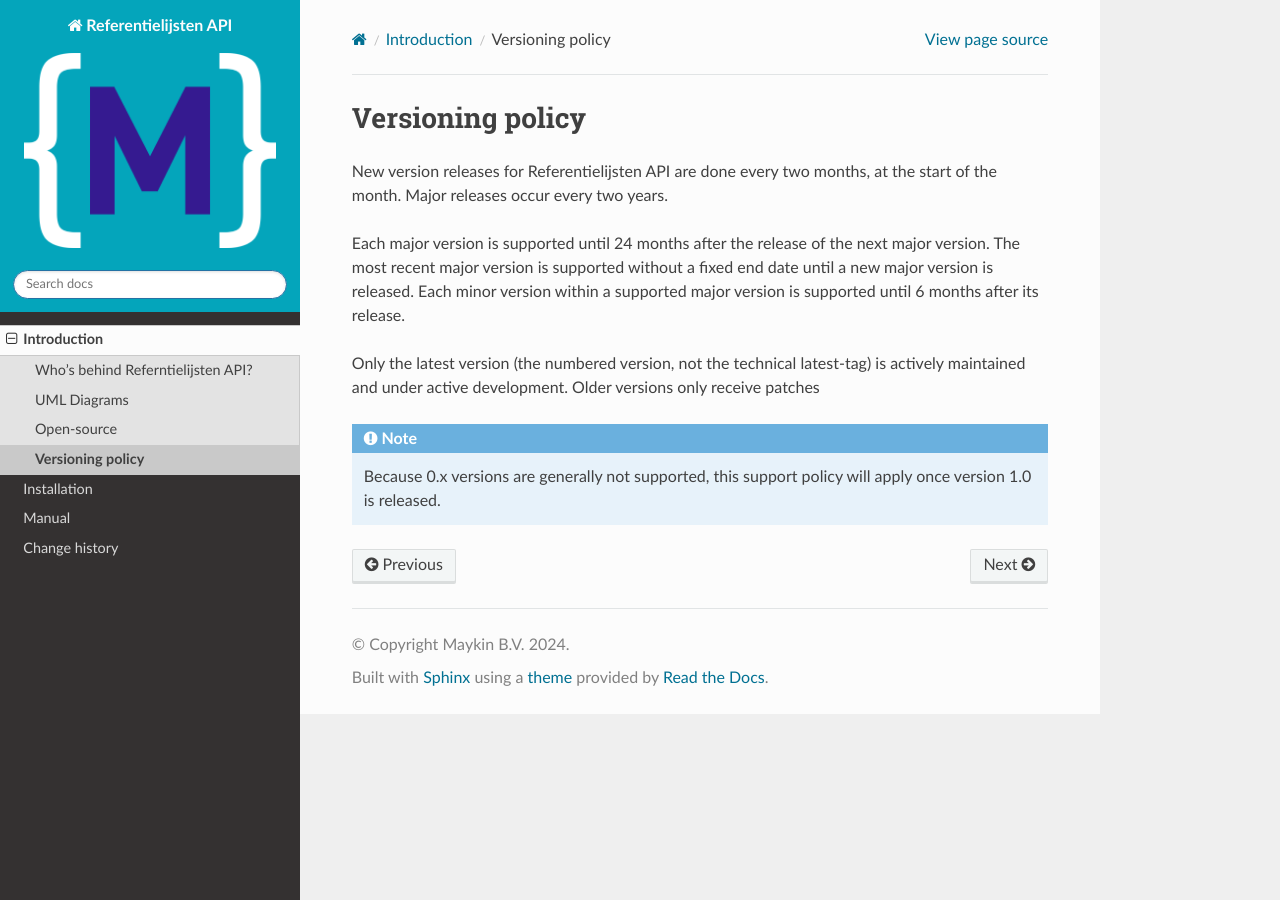
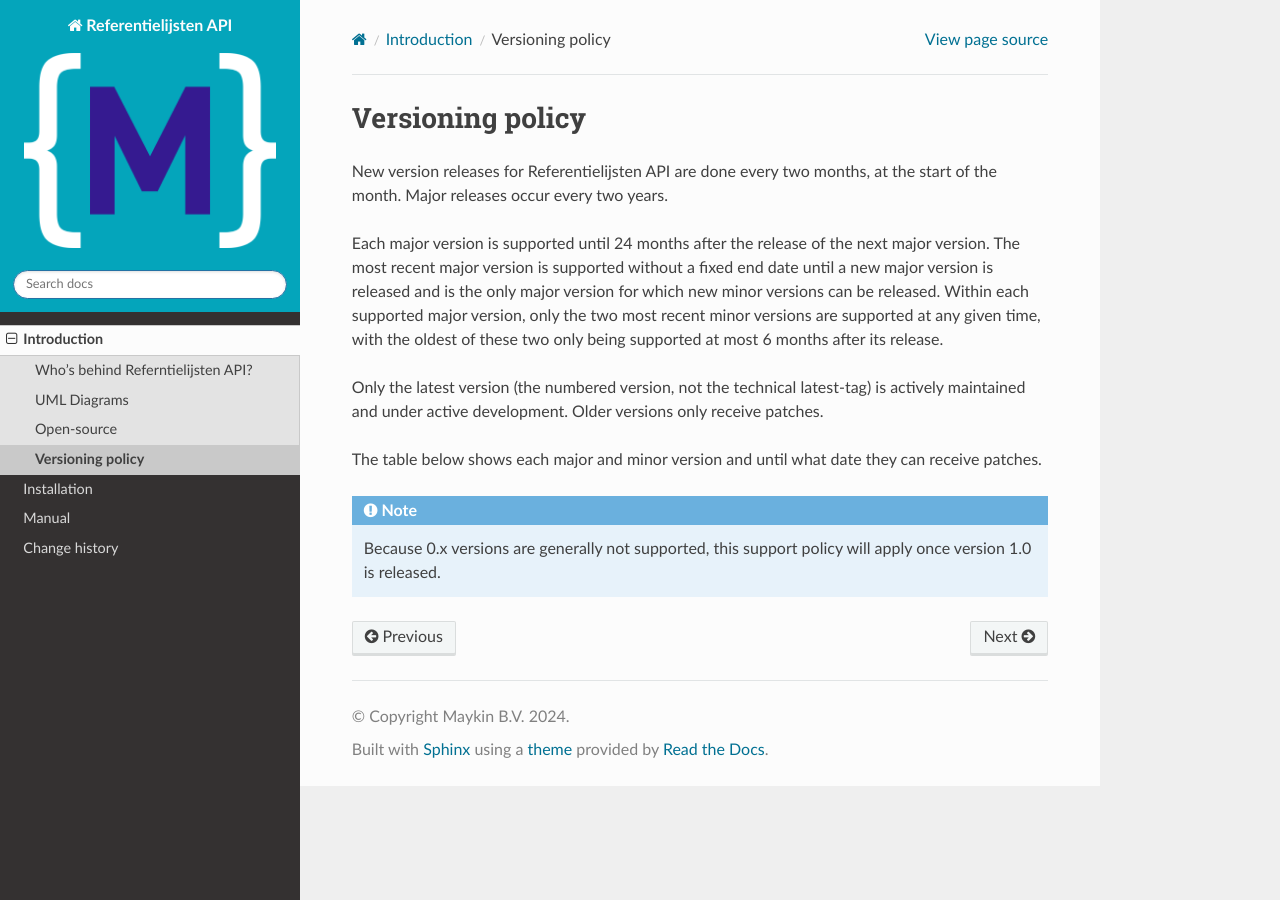
Before and after one commit to maykinmedia/referentielijsten, a Sphinx documentation site: the page built from docs/introduction/versioning.rst, in a window 1280 px wide. Built offline with Sphinx 7.4.7 and the Read the Docs theme 3.1.0, drawn with Linux system fonts in a browser that asks for light colours.

Commit message:
:memo: [maykinmedia/open-api-framework#205] Slight changes to versioning policy
* Support at most two minor versions at a time for each major version

* More clearly state that older major versions do not get new minor versions anymore

```diff
--- a/docs/introduction/versioning.rst
+++ b/docs/introduction/versioning.rst
@@ -7,11 +7,16 @@ New version releases for Referentielijsten API are done every two months, at the
 Major releases occur every two years.
 
 Each major version is supported until 24 months after the release of the next major version.
-The most recent major version is supported without a fixed end date until a new major version is released.
-Each minor version within a supported major version is supported until 6 months after its release.
+The most recent major version is supported without a fixed end date until a new major version is released
+and is the only major version for which new minor versions can be released.
+Within each supported major version, only the two most recent minor versions are supported
+at any given time, with the oldest of these two only being supported at most 6 months after its release.
 
 Only the latest version (the numbered version, not the technical latest-tag)
-is actively maintained and under active development. Older versions only receive patches
+is actively maintained and under active development. Older versions only receive patches.
+
+The table below shows each major and minor version and until what date they can receive
+patches.
 
 .. note::
 
```
